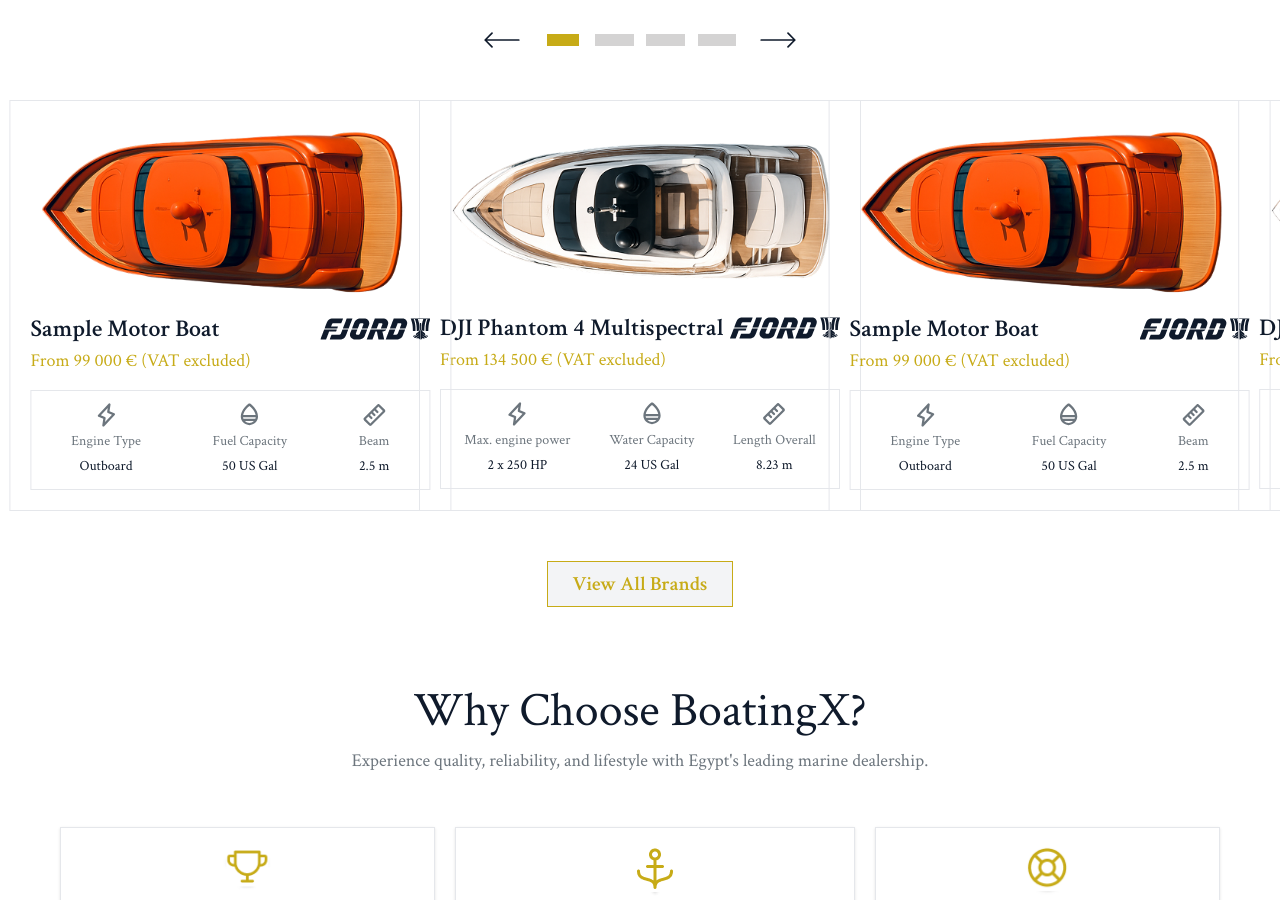
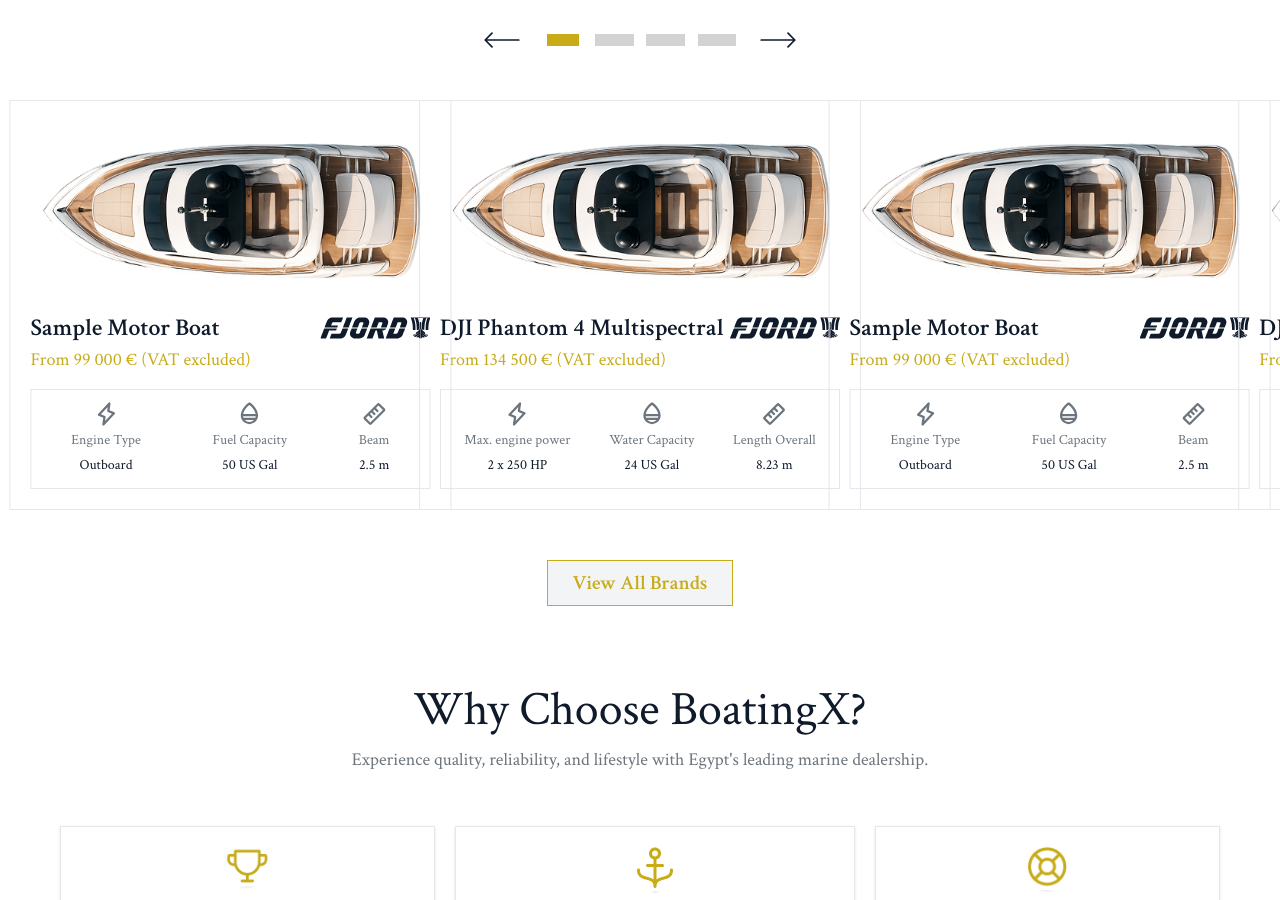
Before and after one commit to Khaled0-0/BoatingX, a Next.js app: page / in a window 1280 px wide. Shown: the part 1900-2800 px from the top of the page. Built offline with nearby package versions, Linux system fonts and the light colour scheme.

Commit message:
fix some styles in global.css

```diff
--- a/app/components/slidedata.ts
+++ b/app/components/slidedata.ts
@@ -14,7 +14,7 @@ export const SLIDE_DATA: SlideData[] = [
       ],
    },
    {
-      imageSrc: '/assets/motor.png',
+      imageSrc: '/assets/boat1.png',
       title: 'Sample Motor Boat',
       price: 'From 99 000 € (VAT excluded)',
       logoSrc: '/assets/fjord-black.svg',
@@ -36,7 +36,7 @@ export const SLIDE_DATA: SlideData[] = [
       ],
    },
    {
-      imageSrc: '/assets/motor.png',
+      imageSrc: '/assets/boat1.png',
       title: 'Sample Motor Boat',
       price: 'From 99 000 € (VAT excluded)',
       logoSrc: '/assets/fjord-black.svg',
--- a/app/globals.css
+++ b/app/globals.css
@@ -84,14 +84,14 @@
 .embla__container {
   display: flex;
   touch-action: pan-y pinch-zoom;
-  margin-left: calc(var(--slide-spacing) * -1);
+  /* margin-left: calc(var(--slide-spacing) * -1); */
 }
 
 .embla__slide {
-  transform: translate3d(0, 0, 0);
+  /* transform: translate3d(0, 0, 0); */
   flex: 0 0 var(--slide-size);
   min-width: 0;
-  padding-left: var(--slide-spacing);
+  /* padding-left: var(--slide-spacing); */
 }
 
 .embla__slide__img {
```
